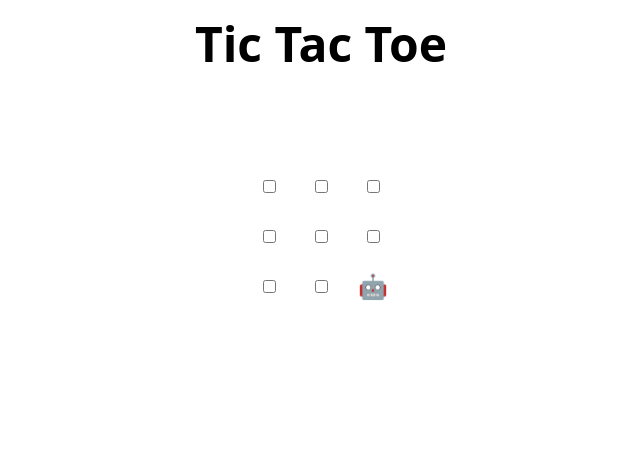
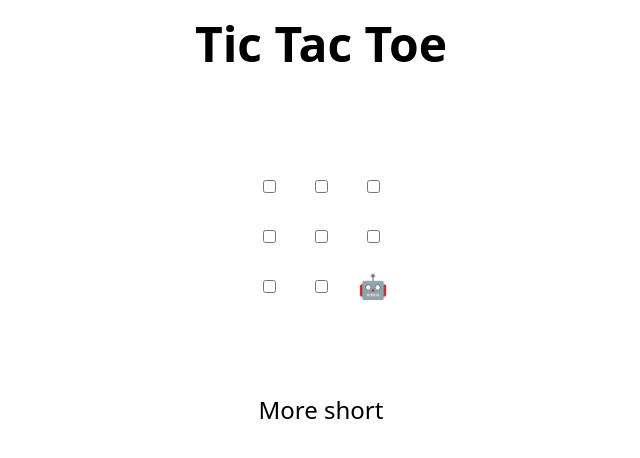
Before and after one commit to BarisAdaliDag/skills-review-pull-requests, a plain HTML site: page index.html in a window 1280 px wide. Shown: the whole page, without its empty margins (319-959 px from the left). Drawn offline with Linux system fonts and the light colour scheme.

```diff
--- a/index.html
+++ b/index.html
@@ -48,7 +48,7 @@
 </table>
 
 <h2 hidden>Game over, refresh to play again 🧑‍💻 🤖!</h2>
-
+More short
 <script>
   // Initialization
   const boxes = Array.from(document.querySelectorAll("td"));
```
